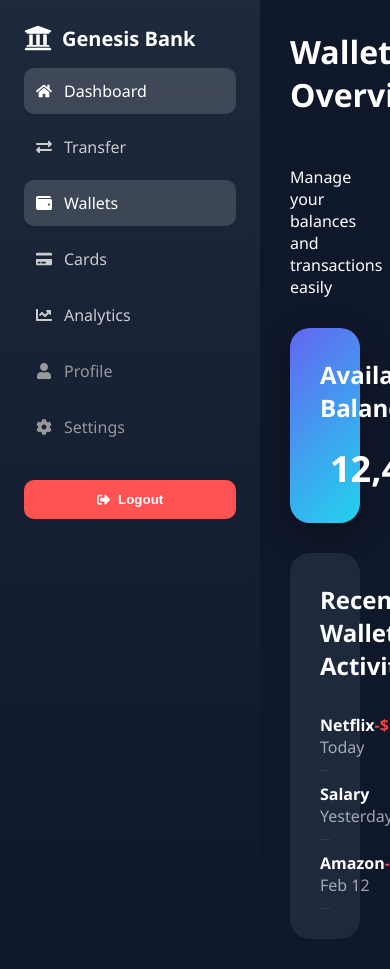
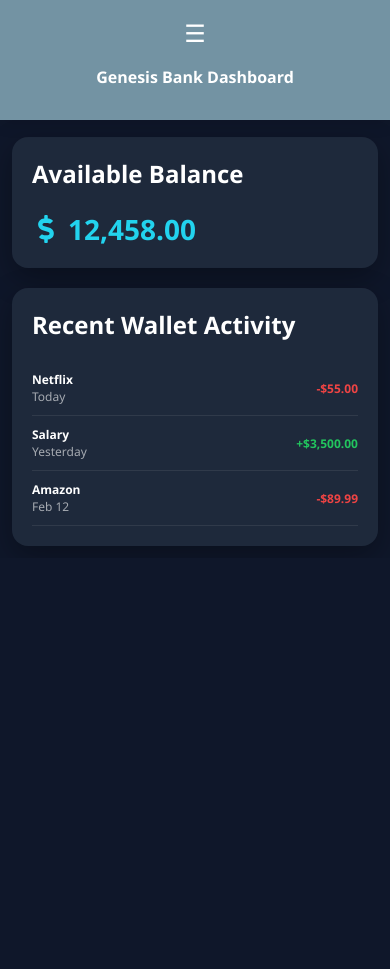
Before and after one commit to BUCHI909/Online-Bank, a React (Vite) app in the folder client/: page /dashboard/wallets in a window 390 px wide. After the commit the page ends 844 px from the top, so only its background shows below. Built offline with nearby package versions, Linux system fonts and the light colour scheme; sample sign-in values are in the browser's storage.

Commit message:
Implement responsive design adjustments across dashboard components and styles for improved mobile experience

```diff
--- a/client/src/Layout/DashboardLayout.jsx
+++ b/client/src/Layout/DashboardLayout.jsx
@@ -1,23 +1,91 @@
 // src/layouts/DashboardLayout.jsx
-import React from "react";
-import { Outlet } from "react-router-dom";
-import Sidebar from "../components/Sidebar";
+import { useState } from "react";
+import { Outlet, NavLink } from "react-router-dom";
 
-const DashboardLayout = () => {
+function DashboardLayout() {
+  const [open, setOpen] = useState(false);
+
   return (
-    <div className="dashboard-layout" style={styles.container}>
-      {/* SINGLE GLOBAL SIDEBAR */}
-      <Sidebar />
+    <div className="dashboard">
 
-      {/* PAGE CONTENT */}
-      <main style={styles.main}>
-        <Outlet />
-      </main>
+      {/* Sidebar */}
+      <aside className={`sidebar ${open ? "open" : ""}`}>
+
+        <div className="sidebar-header">
+          <h2>Genesis Bank</h2>
+
+          <button
+            className="close-btn"
+            onClick={() => setOpen(false)}
+          >
+            ✕
+          </button>
+        </div>
+
+        <nav>
+
+          <NavLink to="/dashboard" onClick={() => setOpen(false)}>
+            Dashboard
+          </NavLink>
+
+          <NavLink to="/dashboard/transfer" onClick={() => setOpen(false)}>
+            Transfer
+          </NavLink>
+
+          <NavLink to="/dashboard/cards" onClick={() => setOpen(false)}>
+            Cards
+          </NavLink>
+
+          <NavLink to="/dashboard/wallet" onClick={() => setOpen(false)}>
+            Wallet
+          </NavLink>
+
+          <NavLink to="/dashboard/analytics" onClick={() => setOpen(false)}>
+            Analytics
+          </NavLink>
+
+          <hr />
+
+          <NavLink to="/dashboard/profile" onClick={() => setOpen(false)}>
+            Profile
+          </NavLink>
+
+          <NavLink to="/dashboard/settings" onClick={() => setOpen(false)}>
+            Settings
+          </NavLink>
+
+        </nav>
+      </aside>
+
+      {/* Main Area */}
+      <div className="main">
+
+        {/* Navbar */}
+        <header className="navbar">
+
+          <button
+            className="menu-btn"
+            onClick={() => setOpen(true)}
+          >
+            ☰
+          </button>
+
+          <h3>Genesis Bank Dashboard</h3>
+
+        </header>
+
+        {/* Page Content */}
+        <main className="content">
+          <Outlet />
+        </main>
+
+      </div>
     </div>
   );
-};
+}
 
 export default DashboardLayout;
+
 
 const styles = {
   container: {
--- a/client/src/pages/Analytics.jsx
+++ b/client/src/pages/Analytics.jsx
@@ -26,11 +26,20 @@ const StatCard = ({ title, amount, positive }) => (
 );
 
 const styles = {
-  wrapper: { display: "flex", flexDirection: "column", gap: 30 },
-  cards: { display: "grid", gridTemplateColumns: "repeat(auto-fit,minmax(200px,1fr))", gap: 20 },
+  wrapper: {
+    display: "flex",
+    flexDirection: "column",
+    gap: window.innerWidth <= 768 ? 20 : 30,
+    padding: window.innerWidth <= 768 ? "0" : "0",
+  },
+  cards: {
+    display: "grid",
+    gridTemplateColumns: window.innerWidth <= 768 ? "1fr" : "repeat(auto-fit,minmax(200px,1fr))",
+    gap: window.innerWidth <= 768 ? 12 : 20,
+  },
   statCard: {
     background: "#1e293b",
-    padding: 30,
+    padding: window.innerWidth <= 768 ? 20 : 30,
     borderRadius: 20,
     boxShadow: "0 10px 30px rgba(0,0,0,0.3)",
     display: "flex",
--- a/client/src/pages/Cards.jsx
+++ b/client/src/pages/Cards.jsx
@@ -28,10 +28,18 @@ const Card = ({ name, number, expiry }) => (
 
 // Styles
 const styles = {
-  wrapper: { display: "flex", flexDirection: "column", gap: 30 },
-  cards: { display: "grid", gridTemplateColumns: "repeat(auto-fit,minmax(250px,1fr))", gap: 20 },
+  wrapper: {
+    display: "flex",
+    flexDirection: "column",
+    gap: window.innerWidth <= 768 ? 20 : 30,
+  },
+  cards: {
+    display: "grid",
+    gridTemplateColumns: window.innerWidth <= 768 ? "1fr" : "repeat(auto-fit,minmax(250px,1fr))",
+    gap: window.innerWidth <= 768 ? 12 : 20,
+  },
   card: {
-    padding: 30,
+    padding: window.innerWidth <= 768 ? 20 : 30,
     borderRadius: 20,
     background: "linear-gradient(135deg,#0ea5e9,#6366f1)",
     color: "#fff",
--- a/client/src/pages/Dashboard.jsx
+++ b/client/src/pages/Dashboard.jsx
@@ -176,28 +176,39 @@ const Dashboard = () => {
 };
 
 // Action Cards
-const ActionCard = ({ title, icon }) => (
+const ActionCard = ({ title, icon }) => {
+  const isMobile = window.innerWidth <= 768;
+  return (
     <div
-    style={styles.actionCard}
-    onMouseEnter={(e) => (e.currentTarget.style.transform = "translateY(-5px)")}
-    onMouseLeave={(e) => (e.currentTarget.style.transform = "translateY(0)")}
+      style={{
+        ...styles.actionCard,
+        flexDirection: isMobile ? "row" : "column",
+      }}
+      onMouseEnter={(e) => !isMobile && (e.currentTarget.style.transform = "translateY(-5px)")}
+      onMouseLeave={(e) => !isMobile && (e.currentTarget.style.transform = "translateY(0)")}
     >
-    {icon}
-    <p>{title}</p>
+      <div style={{ fontSize: isMobile ? "20px" : "24px" }}>{icon}</div>
+      <p style={{ margin: 0, fontSize: isMobile ? "13px" : "inherit" }}>{title}</p>
     </div>
   );
+};
 
 // Stats Cards
-const StatCard = ({ title, amount, positive }) => (
+const StatCard = ({ title, amount, positive }) => {
+  const isMobile = window.innerWidth <= 768;
+  return (
     <div
       style={styles.statCard}
-    onMouseEnter={(e) => (e.currentTarget.style.transform = "translateY(-5px)")}
-    onMouseLeave={(e) => (e.currentTarget.style.transform = "translateY(0)")}
+      onMouseEnter={(e) => !isMobile && (e.currentTarget.style.transform = "translateY(-5px)")}
+      onMouseLeave={(e) => !isMobile && (e.currentTarget.style.transform = "translateY(0)")}
     >
-    <p>{title}</p>
-    <h2 style={{ color: positive ? "#00e676" : "#ff5252" }}>{amount}</h2>
+      <p style={{ margin: 0, fontSize: isMobile ? "13px" : "inherit" }}>{title}</p>
+      <h2 style={{ color: positive ? "#00e676" : "#ff5252", fontSize: isMobile ? "18px" : "24px" }}>
+        {amount}
+      </h2>
     </div>
   );
+};
 
 export default Dashboard;
 
@@ -209,29 +220,34 @@ const styles = {
     fontFamily: "Segoe UI, sans-serif",
     background: "#0f172a",
     color: "#fff",
+    flexDirection: window.innerWidth <= 768 ? "column" : "row",
   },
   main: {
     flex: 1,
-    padding: 24,
+    padding: window.innerWidth <= 768 ? 12 : (window.innerWidth <= 1024 ? 16 : 24),
+    overflowX: "hidden",
   },
   header: {
     display: "flex",
     justifyContent: "space-between",
     alignItems: "center",
-    marginBottom: 20,
+    marginBottom: window.innerWidth <= 768 ? 16 : 20,
+    gap: 10,
   },
   balanceCard: {
     background: "linear-gradient(135deg,#6366f1,#22d3ee)",
     borderRadius: 20,
-    padding: 30,
+    padding: window.innerWidth <= 768 ? 20 : 30,
     display: "flex",
     justifyContent: "space-between",
-    alignItems: "center",
+    alignItems: window.innerWidth <= 768 ? "flex-start" : "center",
     marginBottom: 30,
+    flexDirection: window.innerWidth <= 768 ? "column" : "row",
+    gap: window.innerWidth <= 768 ? 15 : 0,
   },
   showBtn: {
     marginLeft: 12,
-    fontSize: "0.8rem",
+    fontSize: window.innerWidth <= 768 ? "0.75rem" : "0.8rem",
     padding: "4px 8px",
     borderRadius: 6,
     cursor: "pointer",
@@ -242,27 +258,32 @@ const styles = {
   },
   actions: {
     display: "grid",
-    gridTemplateColumns: "repeat(auto-fit, minmax(140px, 1fr))",
-    gap: 20,
+    gridTemplateColumns: window.innerWidth <= 768 ? "1fr" : "repeat(auto-fit, minmax(140px, 1fr))",
+    gap: window.innerWidth <= 768 ? 12 : 20,
     marginBottom: 30,
   },
   actionCard: {
     background: "#1e293b",
-    padding: 20,
+    padding: window.innerWidth <= 768 ? 16 : 20,
     borderRadius: 16,
     textAlign: "center",
     cursor: "pointer",
     transition: "0.3s",
+    minHeight: window.innerWidth <= 768 ? 60 : "auto",
+    display: "flex",
+    alignItems: "center",
+    justifyContent: "center",
+    gap: 10,
   },
   stats: {
     display: "grid",
-    gridTemplateColumns: "repeat(auto-fit, minmax(180px, 1fr))",
-    gap: 20,
+    gridTemplateColumns: window.innerWidth <= 768 ? "1fr" : "repeat(auto-fit, minmax(180px, 1fr))",
+    gap: window.innerWidth <= 768 ? 12 : 20,
     marginBottom: 30,
   },
   statCard: {
     background: "#1e293b",
-    padding: 24,
+    padding: window.innerWidth <= 768 ? 16 : 24,
     borderRadius: 16,
     transition: "0.3s",
   },
@@ -274,25 +295,29 @@ const styles = {
   },
   lineChart: {
     background: "#1e293b",
-    padding: 20,
+    padding: window.innerWidth <= 768 ? 16 : 20,
     borderRadius: 16,
+    overflowX: "auto",
   },
   barChart: {
     background: "#1e293b",
-    padding: 20,
+    padding: window.innerWidth <= 768 ? 16 : 20,
     borderRadius: 16,
+    overflowX: "auto",
   },
   transactions: {
     background: "#1e293b",
-    padding: 24,
+    padding: window.innerWidth <= 768 ? 16 : 24,
     borderRadius: 16,
     marginBottom: 30,
+    overflowX: window.innerWidth <= 768 ? "auto" : "visible",
   },
   txRow: {
     display: "flex",
     justifyContent: "space-between",
     alignItems: "center",
-    padding: "14px 0",
+    padding: window.innerWidth <= 768 ? "10px 0" : "14px 0",
     borderBottom: "1px solid rgba(255,255,255,0.08)",
+    fontSize: window.innerWidth <= 768 ? "12px" : "14px",
   },
 };
--- a/client/src/pages/Profile.jsx
+++ b/client/src/pages/Profile.jsx
@@ -28,7 +28,7 @@ const Profile = () => {
 const styles = {
   card: {
     background: "#1e293b",
-    padding: 24,
+    padding: window.innerWidth <= 768 ? 20 : 24,
     borderRadius: 16,
     boxShadow: "0 4px 12px rgba(0,0,0,0.3)",
     display: "flex",
--- a/client/src/pages/Transfer.jsx
+++ b/client/src/pages/Transfer.jsx
@@ -128,19 +128,19 @@ const TransferItem = ({ name, amount, date }) => (
 
 const styles = {
   wrapper: {
-    padding: "40px",
+    padding: window.innerWidth <= 768 ? "20px" : "40px",
     color: "#fff",
   },
 
   header: {
-    marginBottom: 30,
+    marginBottom: window.innerWidth <= 768 ? 20 : 30,
   },
 
   card: {
     background: "#1e293b",
-    padding: 30,
+    padding: window.innerWidth <= 768 ? 20 : 30,
     borderRadius: 20,
-    maxWidth: 600,
+    maxWidth: window.innerWidth <= 768 ? "100%" : 600,
     boxShadow: "0 15px 40px rgba(0,0,0,0.4)",
     marginBottom: 40,
   },
@@ -150,12 +150,13 @@ const styles = {
     alignItems: "center",
     gap: 10,
     marginBottom: 25,
+    fontSize: window.innerWidth <= 768 ? "18px" : "inherit",
   },
 
   form: {
     display: "flex",
     flexDirection: "column",
-    gap: 20,
+    gap: window.innerWidth <= 768 ? 16 : 20,
   },
 
   field: {
@@ -169,34 +170,36 @@ const styles = {
     alignItems: "center",
     gap: 10,
     background: "#0f172a",
-    padding: "12px 14px",
+    padding: window.innerWidth <= 768 ? "12px 12px" : "12px 14px",
     borderRadius: 10,
+    fontSize: window.innerWidth <= 768 ? "14px" : "inherit",
   },
 
   button: {
     marginTop: 10,
-    padding: "14px",
+    padding: window.innerWidth <= 768 ? "12px" : "14px",
     borderRadius: 12,
     border: "none",
     fontWeight: "bold",
     background: "linear-gradient(135deg,#6366f1,#22d3ee)",
     color: "#fff",
     cursor: "pointer",
-    fontSize: "1rem",
+    fontSize: window.innerWidth <= 768 ? "14px" : "1rem",
     transition: "0.3s",
   },
 
   history: {
     background: "#1e293b",
-    padding: 30,
+    padding: window.innerWidth <= 768 ? 20 : 30,
     borderRadius: 20,
-    maxWidth: 600,
+    maxWidth: window.innerWidth <= 768 ? "100%" : 600,
   },
 
   historyRow: {
     display: "flex",
     justifyContent: "space-between",
-    padding: "14px 0",
+    padding: window.innerWidth <= 768 ? "10px 0" : "14px 0",
     borderBottom: "1px solid rgba(255,255,255,0.08)",
+    fontSize: window.innerWidth <= 768 ? "12px" : "inherit",
   },
 };
--- a/client/src/pages/Wallet.jsx
+++ b/client/src/pages/Wallet.jsx
@@ -46,23 +46,39 @@ const Transaction = ({ name, amount, date }) => (
 
 // Styles
 const styles = {
-  wrapper: { display: "flex", flexDirection: "column", gap: 30 },
+  wrapper: {
+    display: "flex",
+    flexDirection: "column",
+    gap: window.innerWidth <= 768 ? 20 : 30,
+    padding: window.innerWidth <= 768 ? "0" : "0",
+  },
   card: {
-    background: "linear-gradient(135deg,#6366f1,#22d3ee)",
-    padding: 30,
-    borderRadius: 20,
+    background: "#1e293b",
+    padding: window.innerWidth <= 768 ? 20 : 30,
+    borderRadius: 16,
     boxShadow: "0 10px 30px rgba(0,0,0,0.3)",
   },
-  amount: { fontSize: 36, fontWeight: "bold", marginTop: 10, display: "flex", alignItems: "center", gap: 10 },
+  amount: {
+    fontSize: window.innerWidth <= 768 ? "28px" : "32px",
+    fontWeight: "bold",
+    color: "#22d3ee",
+    marginTop: 12,
+    display: "flex",
+    alignItems: "center",
+    gap: 8,
+  },
   transactions: {
     background: "#1e293b",
-    padding: 30,
-    borderRadius: 20,
+    padding: window.innerWidth <= 768 ? 20 : 30,
+    borderRadius: 16,
+    boxShadow: "0 10px 30px rgba(0,0,0,0.3)",
   },
   txRow: {
     display: "flex",
     justifyContent: "space-between",
-    padding: "12px 0",
+    alignItems: "center",
+    padding: window.innerWidth <= 768 ? "10px 0" : "14px 0",
     borderBottom: "1px solid rgba(255,255,255,0.08)",
+    fontSize: window.innerWidth <= 768 ? "12px" : "14px",
   },
 };
--- a/client/src/styles/globals.css
+++ b/client/src/styles/globals.css
@@ -865,3 +865,244 @@ footer {
   color: #555;
   line-height: 1.6;
 }
+
+
+/* ========== DASHBOARD MOBILE FIX ========== */
+@media (max-width: 768px) {
+
+  /* Dashboard Layout */
+  .dashboard {
+    flex-direction: column;
+  }
+
+  /* Make sidebar a slide-in drawer */
+  .dashboard .sidebar {
+    position: fixed;
+    left: -100%;
+    top: 0;
+    height: 100%;
+    z-index: 1000;
+    transition: 0.3s;
+    width: 260px;
+  }
+
+  .dashboard .sidebar.open {
+    left: 0;
+  }
+
+  .dashboard .close-btn {
+    display: block;
+  }
+
+  .dashboard .main {
+    flex: 1;
+  }
+
+  .dashboard .navbar {
+    padding: 12px 16px;
+  }
+
+  .dashboard .navbar h3 {
+    font-size: 16px;
+  }
+
+  .dashboard .content {
+    padding: 16px;
+    overflow-x: hidden;
+  }
+
+  /* Balance Card */
+  .balance-card {
+    flex-direction: column;
+    text-align: left;
+    padding: 20px !important;
+    gap: 15px;
+  }
+
+  .balance-card h1 {
+    font-size: 24px !important;
+  }
+
+  .balance-card svg {
+    font-size: 32px !important;
+  }
+
+  /* Quick Actions */
+  .dashboard-cards,
+  .dashboard .actions {
+    flex-direction: column;
+    grid-template-columns: 1fr !important;
+    gap: 12px !important;
+  }
+
+  .action-card {
+    padding: 16px !important;
+    min-height: 60px;
+    display: flex;
+    align-items: center;
+    justify-content: center;
+    gap: 10px;
+  }
+
+  .action-card p {
+    margin: 0;
+    font-size: 14px;
+  }
+
+  .action-card svg {
+    font-size: 20px !important;
+  }
+
+  /* Stats Cards */
+  .dashboard .stats {
+    grid-template-columns: 1fr !important;
+    gap: 12px !important;
+  }
+
+  .stat-card {
+    padding: 16px !important;
+  }
+
+  .stat-card h2 {
+    font-size: 18px !important;
+  }
+
+  /* Charts */
+  .dashboard .charts {
+    grid-template-columns: 1fr !important;
+    gap: 16px !important;
+  }
+
+  .dashboard .lineChart,
+  .dashboard .barChart {
+    padding: 16px !important;
+    max-width: 100%;
+    overflow-x: auto;
+  }
+
+  /* Adjust transactions table font and layout */
+  .dashboard .transactions {
+    padding: 16px !important;
+  }
+
+  .dashboard .transactions table,
+  .dashboard .transactions th,
+  .dashboard .transactions td {
+    font-size: 12px;
+    padding: 8px 4px !important;
+  }
+
+  .dashboard .transactions table {
+    width: 100%;
+    overflow-x: auto;
+  }
+
+  /* Header adjustments */
+  .dashboard .page h2 {
+    font-size: 1.5rem;
+  }
+
+  /* Form boxes */
+  .form-box {
+    max-width: 100% !important;
+    padding: 20px !important;
+  }
+
+  .form-box input,
+  .form-box textarea {
+    padding: 12px !important;
+    font-size: 16px;
+  }
+
+  /* Card boxes */
+  .box,
+  .stat-box {
+    max-width: 100% !important;
+    padding: 20px !important;
+  }
+
+  .gradient-card {
+    width: 100% !important;
+    max-width: 100%;
+  }
+
+  /* Menu button */
+  .menu-btn {
+    display: block;
+    padding: 8px 12px;
+    background: transparent;
+    border: none;
+    color: white;
+    font-size: 24px;
+    cursor: pointer;
+  }
+
+}
+
+@media (max-width: 480px) {
+
+  /* Extra small screens */
+  .dashboard .content {
+    padding: 12px;
+  }
+
+  .dashboard .navbar {
+    flex-direction: column;
+    gap: 10px;
+  }
+
+  .balance-card {
+    padding: 16px !important;
+    flex-direction: column;
+  }
+
+  .balance-card h1 {
+    font-size: 22px !important;
+  }
+
+  .balance-card button {
+    margin-left: 8px;
+    padding: 3px 6px !important;
+    font-size: 12px;
+  }
+
+  .action-card {
+    padding: 12px !important;
+    font-size: 12px;
+  }
+
+  .action-card svg {
+    font-size: 18px !important;
+  }
+
+  /* Reduce transaction table font further */
+  .dashboard .transactions th,
+  .dashboard .transactions td {
+    font-size: 11px;
+    padding: 6px 2px !important;
+  }
+
+  .tx-row {
+    padding: 10px 0 !important;
+  }
+
+  /* Sidebar width */
+  .dashboard .sidebar {
+    width: 240px !important;
+  }
+
+  /* Heading sizes */
+  .dashboard .page h2 {
+    font-size: 1.25rem;
+  }
+
+  /* Remove hover transforms on mobile */
+  .action-card:hover {
+    transform: none !important;
+  }
+
+  .stat-card:hover {
+    transform: none !important;
+  }
+
+}
```
Lines whose indentation alone changed are shown as unchanged.
